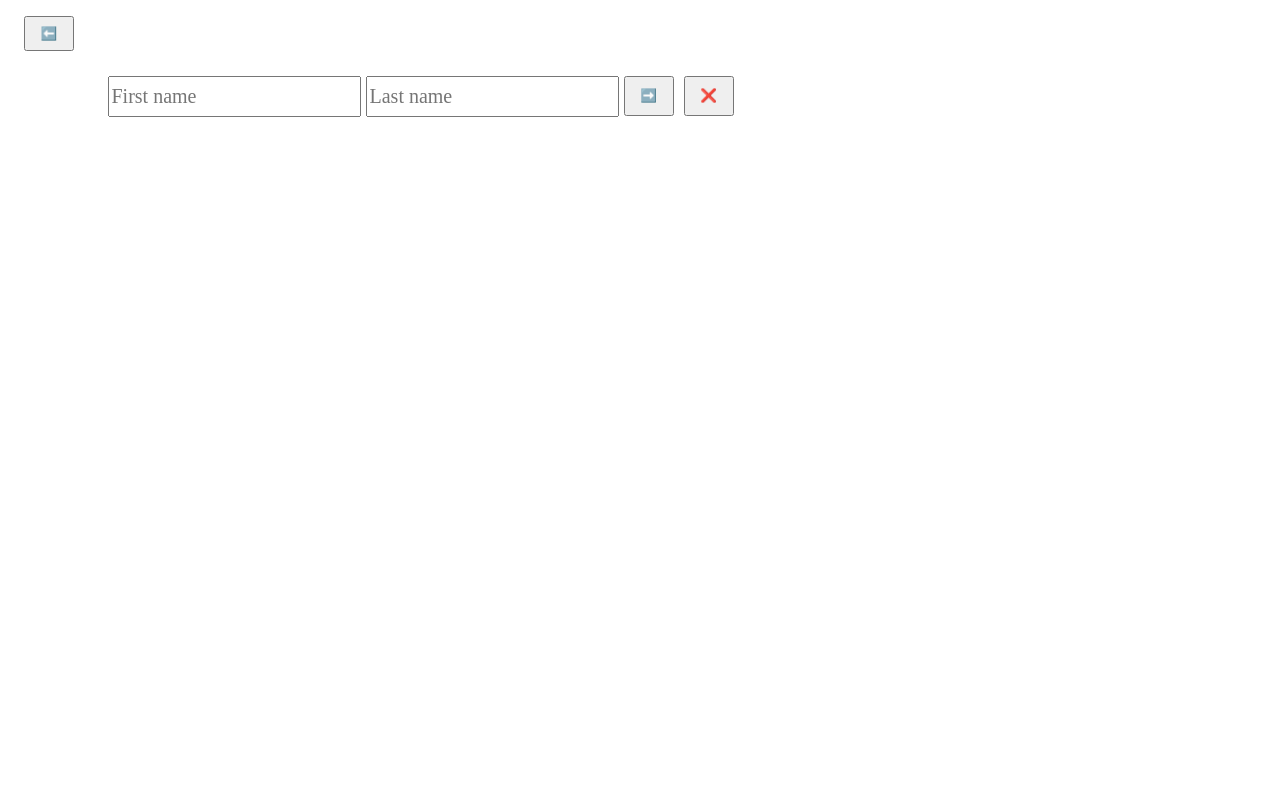
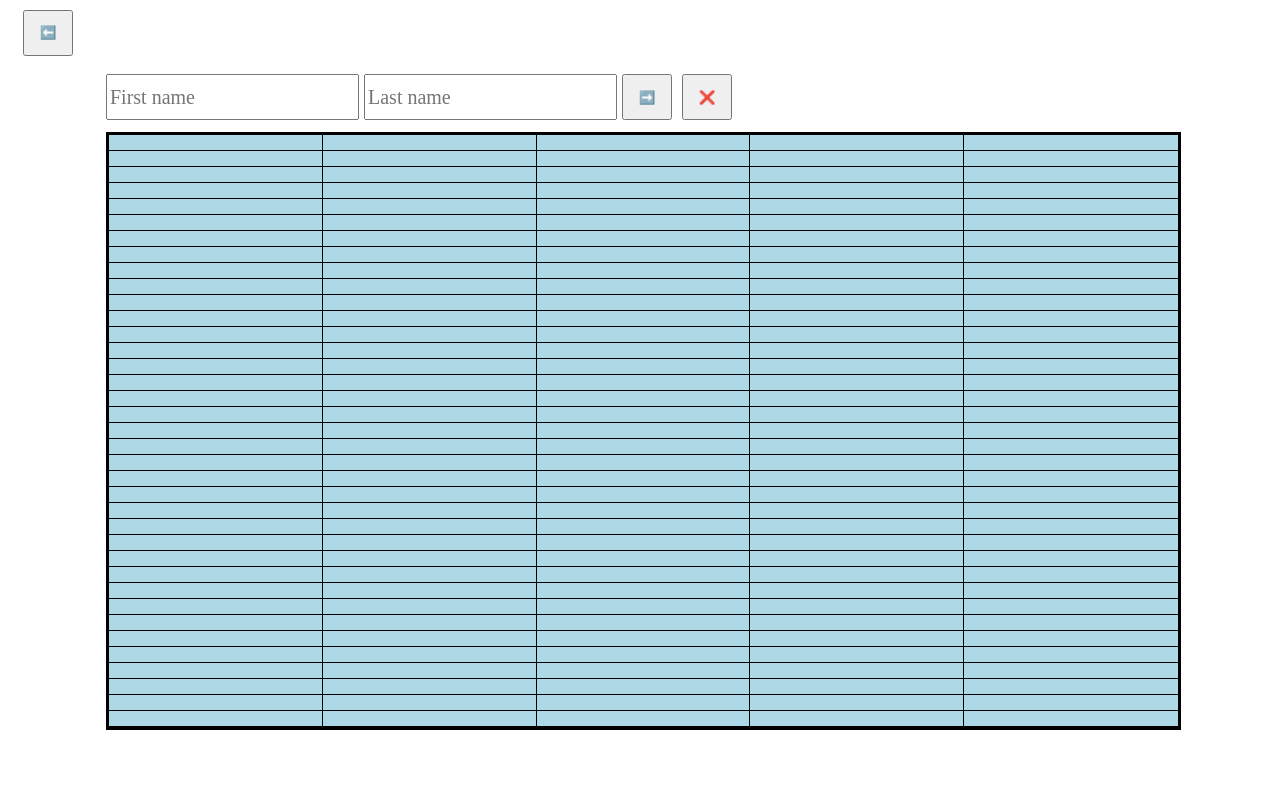
Before and after one commit to ThangTLuong/Schedule-Savior, a website built with webpack: page application/index.html in a window 1280 px wide. Built offline with nearby package versions, Linux system fonts and the light colour scheme.

Commit message:
Basic GUI implementation

```diff
--- a/application/index.css
+++ b/application/index.css
@@ -4,20 +4,33 @@ body, html {
   height: 100%;
 }
 
-.colorBox {
-  width: 5em;
-  height: 1em;
+#colorBox {
+  --colorBoxHeight: 16px;
+  width: 100%;
+  height: var(--colorBoxHeight);
+  outline: 0.05em solid black;
+}
+
+#timesheet {
+  display: flex;
+  width: calc(var(--width) / 5);
+  height: calc(16px * 52);
+  flex-direction: column;
   outline: 0.05em solid black;
 }
 
 #scheduler {
   display: grid;
-  grid-template-columns: repeat(12, 1fr);
-  grid-template-rows: repeat(12, 1fr);
+  --edge: 6em;
+  --width: 100%;
+  --height: 100%;
+  --input: calc(var(--edge) - 3em);
+  --go-back: calc(var(--edge) - 2em);
+  grid-template-columns: var(--edge) calc(var(--width) - var(--edge) - calc(var(--edge) * 1.2)) calc(var(--edge) * 1.2);
+  grid-template-rows: var(--go-back) var(--input) calc(var(--height) - var(--input) - var(--go-back) - var(--edge)) var(--edge);
   gap: 10px;
-  width: 100%;
-  height: 100%;
-  align-items: center;
+  width: var(--width);
+  height: var(--height);
 }
 
 #go-back-container {
@@ -38,8 +51,8 @@ body, html {
 }
 
 #main-container {
-  grid-row: 2 / span 1;
-  grid-column: 2 / span 4;
+  grid-row: 2;
+  grid-column: 2;
   display: flex;
   gap: 5px;
 }
@@ -78,7 +91,7 @@ body, html {
 }
 
 #submit {
-  max-height: 40px;
+  max-height: 46px;
   max-width: 50px;
 
   min-height: 40px;
@@ -86,17 +99,26 @@ body, html {
 }
 
 #clear {
-  max-height: 40px;
+  max-height: 46px;
   max-width: 50px;
 
   min-height: 40px;
   min-width: 50px;
 }
 
-#canvas {
-  grid-column: 2 / span 10;
-  grid-row: 3 / span 9;
+#timesheet-container {
+  display: flex;
+  overflow: auto;
+  grid-column: 2;
+  grid-row: 3;
 
   width: 100%;
   height: 100%;
+
+  min-width: 700px;
+
+  --margin: 0.2em;
+  outline: var(--margin) solid black;
+  margin: var(--margin);
+  background-color: lightgray;
 }
--- a/application/index.js
+++ b/application/index.js
@@ -1,11 +1,16 @@
 import { createColorBox } from './src/components/time-interval';
 import { button } from './src/components/button';
 import { textBar } from './src/components/text-bar';
-import { canvas } from './src/components/canvas';
+import { timesheet } from './src/components/timesheet';
 
 document.addEventListener('DOMContentLoaded', function() {
   const scheduler = document.getElementById('scheduler');
 
+  generateElements(scheduler);
+  generateTimesheet();
+});
+
+function generateElements(scheduler) {
   const textBars = textBar(scheduler);
   const buttons = button(scheduler);
 
@@ -17,33 +22,19 @@ document.addEventListener('DOMContentLoaded', function() {
 
   scheduler.appendChild(container);
 
-  canvas(scheduler);
-  // button.addEventListener('click', function() {
-  //   var userInput = inputElement.value;
+  timesheet(scheduler);
+}
 
-  //   fetch('http://localhost:5000/test', {
-  //     method: 'POST',
-  //     headers: {
-  //       'Content-Type': 'application/json',
-  //     },
-  //     body: JSON.stringify(userInput)
-  //   })
-  //   .then((response) => {
-  //     return response.text();
-  //   })
-  //   .then((data) => {
-  //     console.log(data);
-  //   })
-  //   .catch((error) => {
-  //     console.error(error);
-  //   });
-  // });
-});
+function generateTimesheet() {
+  const timesheetContainer = document.getElementById('timesheet-container');
+  for (let i = 0; i < 5; i++){
+    createColorBox(timesheetContainer, 'timesheet');
+  }
 
-// document.addEventListener('DOMContentLoaded', function () {
-//   const container = document.getElementById('container');
-
-//   for (let i = 0; i < 10; i++) {
-//     createColorBox(container)
-//   }
-// })
+  const timesheets = document.querySelectorAll('#timesheet');
+  timesheets.forEach((timesheet) => {
+    for (let i = 0; i < 52; i++) {
+      createColorBox(timesheet, 'colorBox');
+    }
+  });
+}
--- a/application/src/components/canvas.js
+++ /dev/null
@@ -1,5 +0,0 @@
-export function canvas(scheduler) {
-  const canvas = document.createElement('canvas');
-  canvas.setAttribute('id', 'canvas');
-  scheduler.appendChild(canvas);
-}
--- a/application/src/components/time-interval.js
+++ b/application/src/components/time-interval.js
@@ -1,14 +1,35 @@
+export function createColorBox(container, id) {
+  const colorBox = document.createElement('div');
+  colorBox.setAttribute('id', id);
 
-export function createColorBox(container) {
-  const colorBox = document.createElement('div');
-  colorBox.classList.add('colorBox');
-  colorBox.style.backgroundColor = 'red';
+  if (container !== 'timesheet') {
+    colorBox.style.backgroundColor = 'rgb(173, 216, 230)';
+
+    let isClicked = false;
+
+    colorBox.addEventListener('mousedown', () => {
+      toggleColor(colorBox);
+    });
+
+    container.addEventListener('mousedown', (e) => {
+      e.preventDefault();
+      isClicked = true;
+    });
+
+    container.addEventListener('mouseup', () => {
+      isClicked = false;
+    });
+
+    colorBox.addEventListener('mouseover', () => {
+      if (isClicked) toggleColor(colorBox);
+    });
+  }
 
   container.appendChild(colorBox);
 }
 
 function toggleColor(colorBox) {
   const currentColor = colorBox.style.backgroundColor;
-  const newColor = currentColor === 'red' ? 'green' : 'red';
+  const newColor = currentColor === 'rgb(173, 216, 230)' ? 'rgb(144, 238, 144)' : 'rgb(173, 216, 230)';
   colorBox.style.backgroundColor = newColor;
 }
--- /dev/null
+++ b/application/src/components/timesheet.js
@@ -0,0 +1,6 @@
+export function timesheet(scheduler) {
+  const timesheetContainer = document.createElement('div');
+  timesheetContainer.setAttribute('id', 'timesheet-container');
+
+  scheduler.appendChild(timesheetContainer);
+}
```
Also changed, not shown: application/main.js (+5 -5 lines), application/static/scripts/bundle.js (+12 -12 lines), package.json (+5 -6 lines), application/preload.js (added), application/renderer.js (added), 3 other files.
